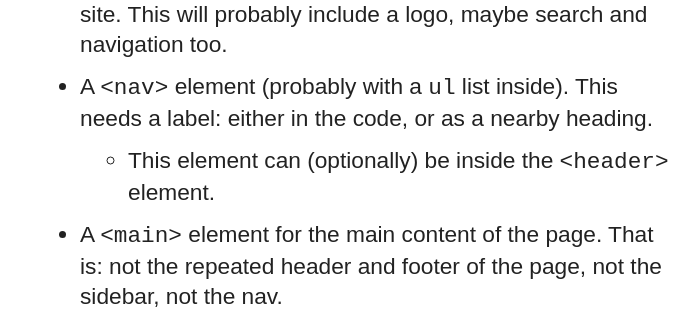
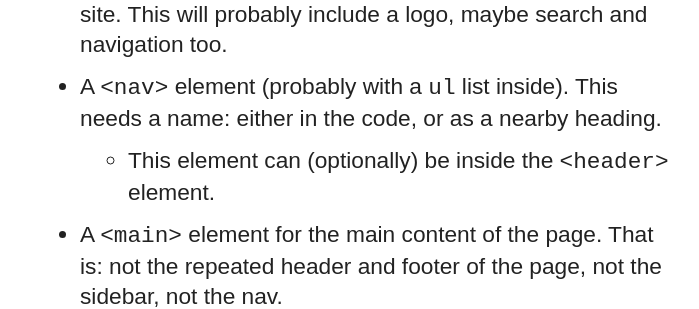
Before and after one commit to Empathy-Labradors/inclusivedesign.xyz, a Jekyll site: the page built from html-for-ia.md, in a window 1280 px wide and 900 px high, scrolled down 595 px. Shown: the part 187-496 px from the top of the window, without its empty margins (288-987 px from the left). Built offline with Jekyll 4.4.1, drawn with Linux system fonts in a browser that asks for light colours.

Commit message:
Make the nav bit clearer

```diff
--- a/html-for-ia.md
+++ b/html-for-ia.md
@@ -10,7 +10,7 @@ The building blocks of HTML are great for helping with Information Architecture.
 Every web page needs these blocks at their top-level (the children elements of the `<body>`, if you want to get a bit technical about it).
 
 - A `<header>` element for stuff that applies to the whole site. This will probably include a logo, maybe search and navigation too.
-- A `<nav>` element (probably with a `ul` list inside). This needs a label: either in the code, or as a nearby heading.
+- A `<nav>` element (probably with a `ul` list inside). This needs a name: either in the code, or as a nearby heading.
 	- This element can (optionally) be inside the `<header>` element.
 - A `<main>` element for the main content of the page. That is: not the repeated header and footer of the page, not the sidebar, not the nav.
 - An `<aside>` element for stuff that's not the main content of the page. Traditionally: a sidebar.
```
